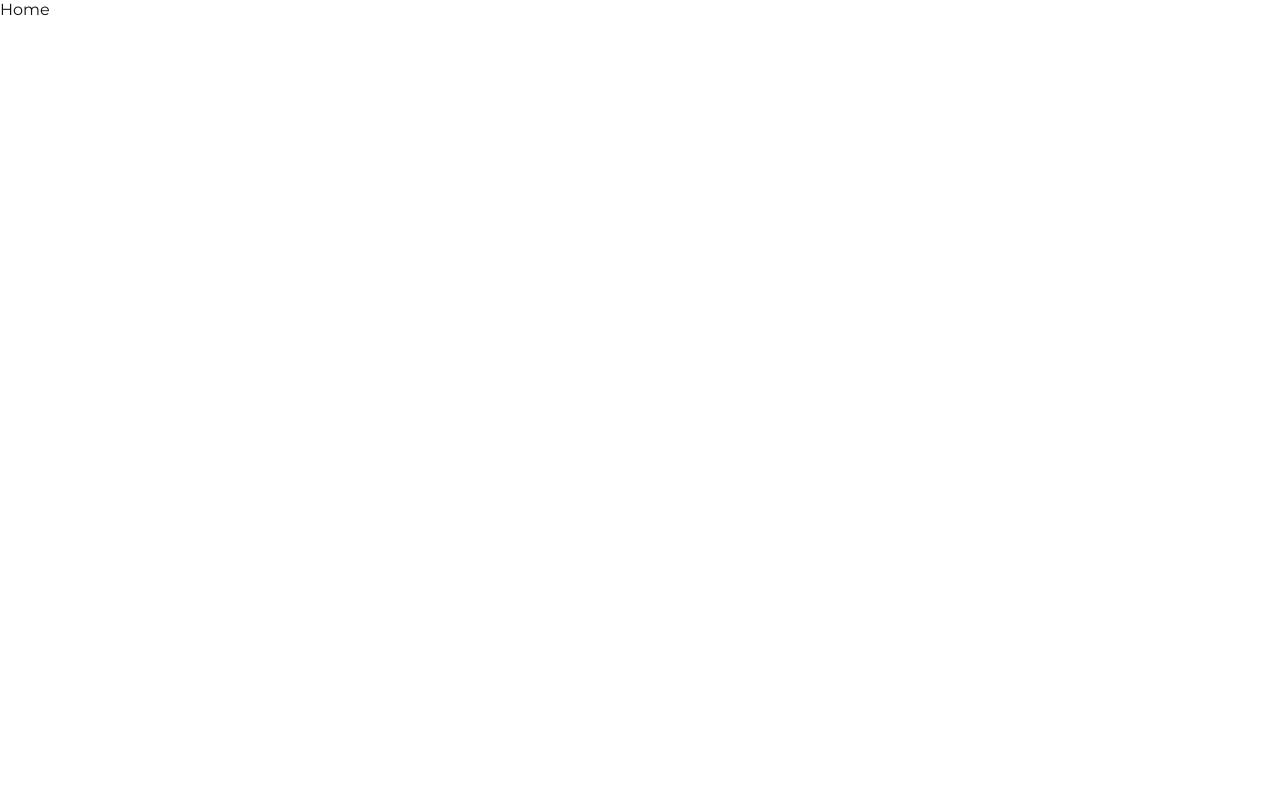
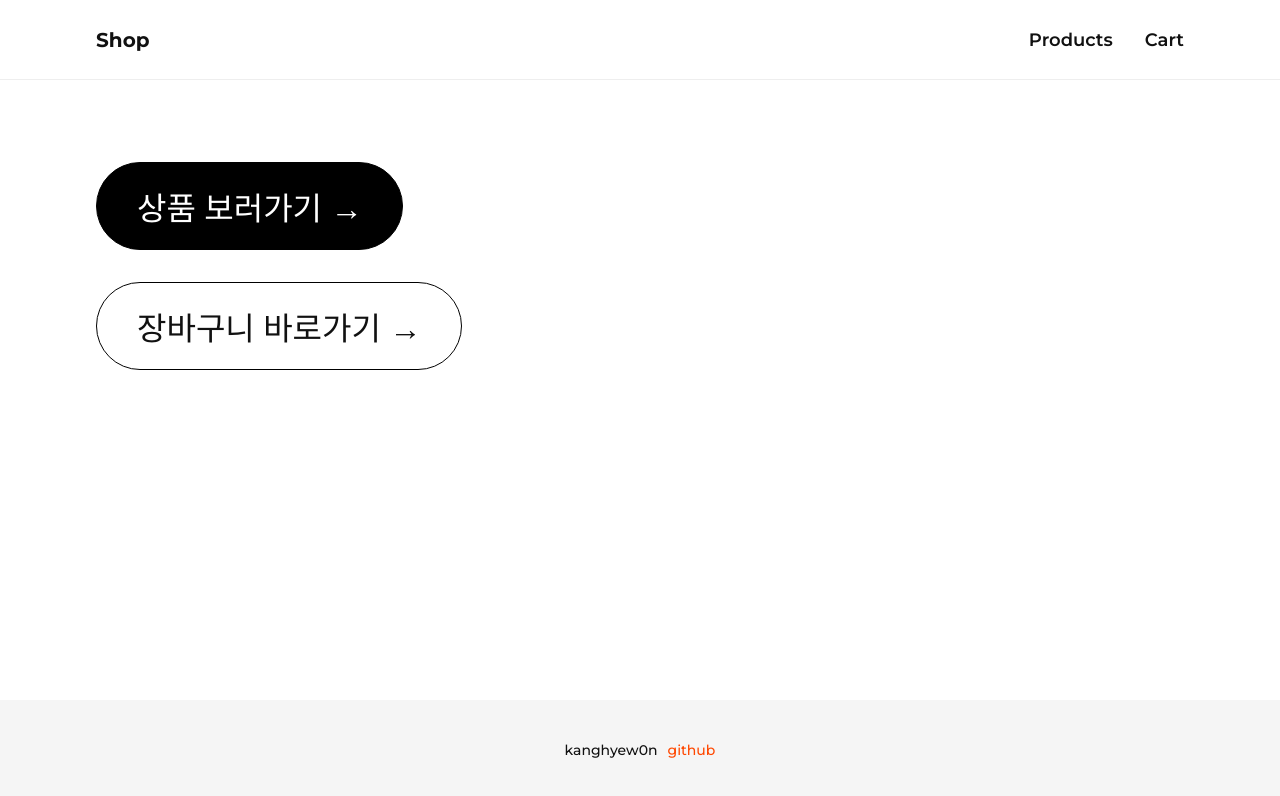
Before and after one commit to kanghyew0n/Cart, a Next.js app: page / in a window 1280 px wide. Shown: the top 796 px of the page. Built offline with nearby package versions, Linux system fonts and the light colour scheme.

Commit message:
style : 기본 ui 수정

```diff
--- a/components/productPage/productItem.tsx
+++ b/components/productPage/productItem.tsx
@@ -3,6 +3,7 @@ import Image from "next/image";
 import { ProductState } from "../../types/products";
 import { CartButton } from "./cartButton";
 import useCartItem from "../../store/cartStore";
+import { BREAK_POINT_PHONE } from "../../const";
 
 type ProductsProps = {
     product: ProductState;
@@ -90,6 +91,11 @@ const ProductItemContainer = styled.div`
             opacity: 1;
         }
     }
+
+    @media only screen and (max-width: ${BREAK_POINT_PHONE}px) {
+        width: 100%;
+        margin-bottom: 32px;
+    }
 `;
 
 export default ProductItem;
--- a/components/ui/footer.tsx
+++ b/components/ui/footer.tsx
@@ -1,11 +1,36 @@
 import styled from "@emotion/styled";
+import { BREAK_POINT_PHONE } from "../../const";
 
 export const Footer = () => {
-  return (
-    <FooterContainer>footer</FooterContainer>
-  )
-}
+    return (
+        <FooterContainer>
+            kanghyew0n
+            <a
+                href="https://github.com/kanghyew0n"
+                target="_blank"
+                rel="noreferrer"
+            >
+                github
+            </a>{" "}
+        </FooterContainer>
+    );
+};
 
 const FooterContainer = styled.footer`
-
-`
+    padding: 0 6rem;
+    background-color: #f5f5f5;
+    height: 100px;
+    display: flex;
+    justify-content: center;
+    align-items: center;
+    margin-top: 100px;
+    font-size: 14px;
+    font-weight: 500;
+    a {
+      margin-left: 10px;
+      color: #ff4800;
+    }
+    @media only screen and (max-width: ${BREAK_POINT_PHONE}px) {
+        padding: 0 1rem;
+    }
+`;
--- a/components/ui/header.tsx
+++ b/components/ui/header.tsx
@@ -1,6 +1,7 @@
 import styled from "@emotion/styled";
 import Link from "next/link";
 import { useRouter } from "next/router";
+import { BREAK_POINT_PHONE } from "../../const";
 
 export const Header = () => {
     const router = useRouter();
@@ -9,7 +10,7 @@ export const Header = () => {
         <HeaderContainer>
             <InnerContainer>
                 <Link href="/">
-                    <h2>Kanghyew0n Shop</h2>
+                    <h2>Shop</h2>
                 </Link>
                 <ul>
                     <Link href="/products">
@@ -64,10 +65,21 @@ const InnerContainer = styled.div`
             font-size: 18px;
             font-weight: 600;
             cursor: pointer;
+            transition: all 0.2s ease-in-out;
+            &:hover {
+                color: #ff4800;
+            }
         }
 
         .active {
             color: #ff4800;
         }
     }
+    @media only screen and (max-width: ${BREAK_POINT_PHONE}px) {
+        padding: 0 1rem;
+        h2,
+        li {
+            font-size: 16px;
+        }
+    }
 `;
--- a/components/ui/layout.tsx
+++ b/components/ui/layout.tsx
@@ -1,17 +1,21 @@
 import styled from "@emotion/styled";
 import { Header } from "./header";
 import { Footer } from "./footer";
+import { useRouter } from "next/router";
+import { BREAK_POINT_PHONE } from "../../const";
 
 type ChildrenProps = {
     children: React.ReactNode;
 };
 
 const Layout = (props: ChildrenProps) => {
+    const router = useRouter();
+
     return (
         <>
             <Header />
             <Container>{props.children}</Container>
-            {/* <Footer /> */}
+            {router.pathname !== "/cart" ? <Footer /> : ""}
         </>
     );
 };
@@ -19,6 +23,11 @@ const Layout = (props: ChildrenProps) => {
 const Container = styled.div`
     padding: 0 6rem;
     padding-top: 82px;
+    min-height: calc(100vh - 280px);
+    @media only screen and (max-width: ${BREAK_POINT_PHONE}px) {
+        padding: 0 1rem;
+        padding-top: 40px;
+    }
 `;
 
 export default Layout;
--- a/const.ts
+++ b/const.ts
@@ -1 +1,3 @@
-export const tagItems: string[] = ["전체", "쿠폰 사용 가능 상품"]
+export const BREAK_POINT_DESKTOP = 1024;
+export const BREAK_POINT_TABLET = 768;
+export const BREAK_POINT_PHONE = 500;
--- a/pages/index.tsx
+++ b/pages/index.tsx
@@ -1,3 +1,56 @@
+import styled from "@emotion/styled";
+import Layout from "../components/ui/layout";
+import { BREAK_POINT_PHONE } from "../const";
+import Link from "next/link";
+
 export default function Home() {
-    return <div>Home</div>;
+    return (
+        <>
+            <Layout>
+                <HomeContainer>
+                    <Link href="/products">
+                        <div className="productButton">상품 보러가기 →</div>
+                    </Link>
+                    <Link href="/cart">
+                        <div className="cartButton">장바구니 바로가기 →</div>
+                    </Link>
+                </HomeContainer>
+            </Layout>
+        </>
+    );
 }
+
+const HomeContainer = styled.div`
+    display: flex;
+    flex-direction: column;
+    align-items: flex-start;
+    justify-content: center;
+    gap: 32px;
+
+    div {
+        font-size: 32px;
+        padding: 20px 40px;
+        border: 1px solid #000;
+        border-radius: 50px;
+        transition: all 0.3s ease-in-out;
+        cursor: pointer;
+        &:hover {
+            color: #ff4800;
+        }
+    }
+
+    .productButton {
+        background-color: #000;
+        color: #fff;
+    }
+
+    @media only screen and (max-width: ${BREAK_POINT_PHONE}px) {
+        flex-direction: column;
+        gap: 16px;
+        align-items: flex-start;
+        div {
+            font-size: 20px;
+            padding: 18px 30px;
+        }
+    }
+`;
```
Also changed, not shown: components/cartPage/cartItem.tsx (+21 -14 lines), components/cartPage/cartItemList.tsx (+26 -2 lines), components/cartPage/totalPriceBar.tsx (+30 -6 lines), pages/products/index.tsx (+4 -7 lines).
